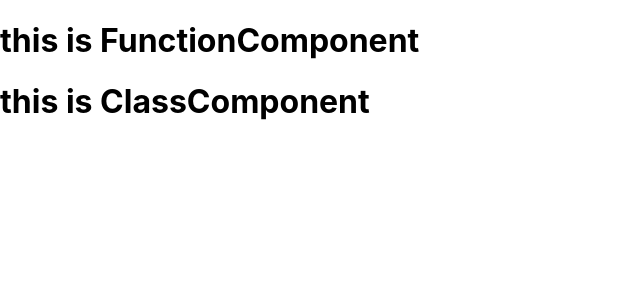
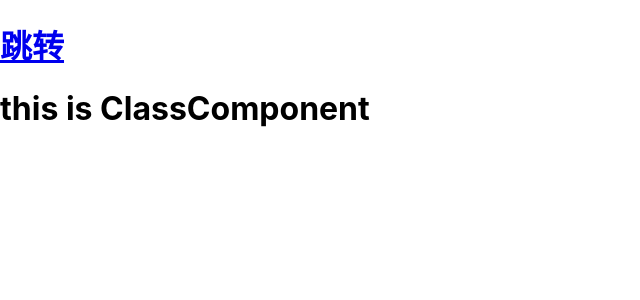
Before and after one commit to heycn/react-basic, a React (Create React App) app: page / in a window 1280 px wide. Shown: the top 300 px of the page, without its empty margins (0-640 px from the left). Built offline with nearby package versions, Linux system fonts and the light colour scheme.

Commit message:
preventDefault

```diff
--- a/src/App.js
+++ b/src/App.js
@@ -2,21 +2,24 @@ import React from 'react'
 import './index.css'
 
 const FunctionComponent = () => {
+  const clickFn = e => {
+    e.preventDefault()
+    console.log(e)
+  }
   return (
-    <h1>this is FunctionComponent</h1>
+    <h1 onClick={clickFn}>
+      <a href='https://baidu.com'>跳转</a>
+    </h1>
   )
 }
 
 class ClassComponent extends React.Component {
   render() {
-    return (
-      <h1>this is ClassComponent</h1>
-    )
+    return <h1>this is ClassComponent</h1>
   }
 }
 
 export default function App() {
-
   return (
     <>
       <FunctionComponent />
```
